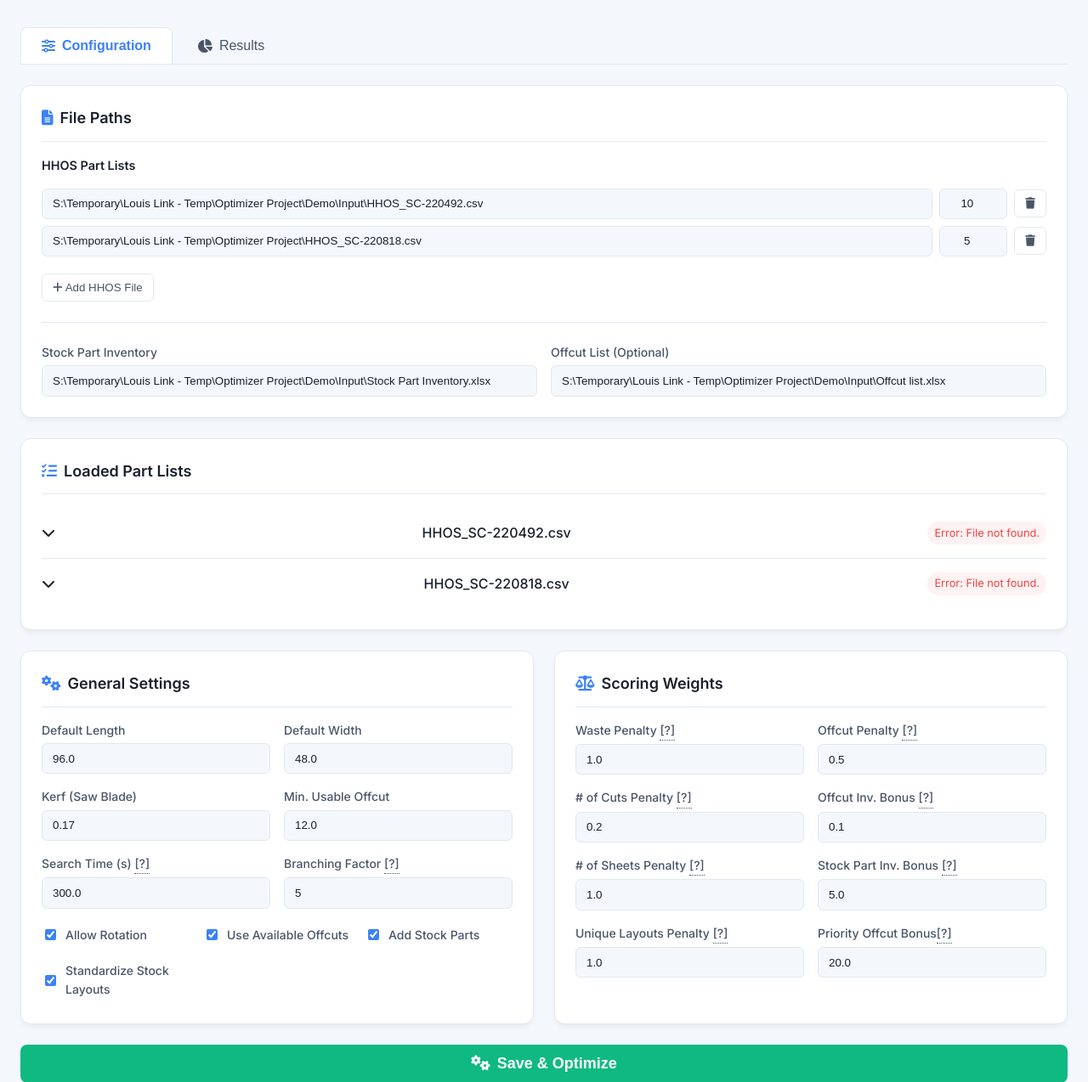
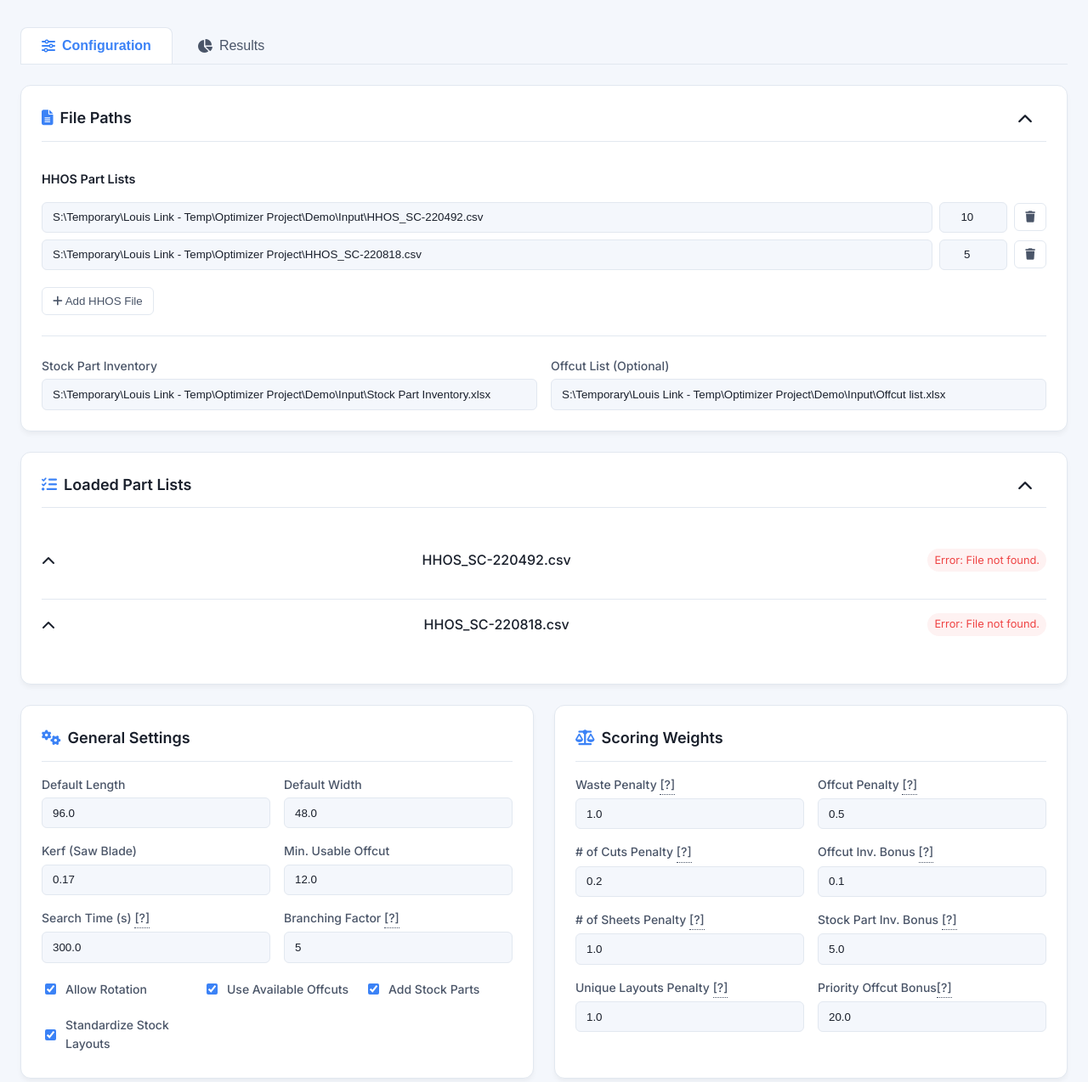
Before and after one commit to linklouis/Optimizer-App, a Flask app: page / in a window 1280 px wide. Shown: the part 69-1343 px from the top of the page at 85% size. Run offline with Flask 3, Linux system fonts and the light colour scheme.

Commit message:
Collapseable configurator sections and toggleable parts lists uploaded from HHOS files

```diff
--- a/app.py
+++ b/app.py
@@ -28,10 +28,11 @@ DEFAULT_CONFIG = {
     'w_waste': 1.0, 'w_offcut': 0.5, 'w_cuts': 0.2, 'w_quantity': 0.1,
     'w_sheets': 1.0, 'w_stock_fill': 1.0, 'w_unique_layouts': 0.5,
     'standardize_stock_layouts': True,
-    # --- NEW: Offcut Management Config ---
     'selected_offcuts': [],
     'prioritized_offcuts': [],
-    'w_priority_offcut': 10.0
+    'w_priority_offcut': 10.0,
+    # --- NEW: Add default for selected HHOS parts ---
+    'selected_hhos_parts': []
 }
 
 app = Flask(__name__)
@@ -81,9 +82,10 @@ def update_config_from_form(config, form_data):
             ref_id = key.replace('required_qty_', '')
             config['required_stock_quantities'][ref_id] = int(value)
 
-    # --- NEW: Get offcut selections from form ---
     config['selected_offcuts'] = form_data.getlist('selected_offcuts')
     config['prioritized_offcuts'] = form_data.getlist('prioritized_offcuts')
+    # --- NEW: Get selected HHOS parts from form ---
+    config['selected_hhos_parts'] = form_data.getlist('selected_hhos_parts')
 
     for key in ['w_waste', 'w_offcut', 'w_cuts', 'w_quantity', 'w_sheets', 'w_stock_fill', 'w_unique_layouts', 'w_priority_offcut']:
         if form_data.get(key) is not None:
@@ -91,9 +93,9 @@ def update_config_from_form(config, form_data):
 
     return config
 
-# --- Scoring Logic ---
+# --- Scoring Logic (omitted for brevity, no changes from previous step) ---
 def calculate_ideal_score(parts_to_cut, optional_stock_parts, offcut_df, config):
-    """Calculates a more sophisticated theoretical ideal score."""
+    # ... no changes ...
     # 1. Create the full "ideal" list of all parts to be made.
     ideal_part_list = parts_to_cut + optional_stock_parts
     if not ideal_part_list:
@@ -167,8 +169,16 @@ def calculate_ideal_score(parts_to_cut, optional_stock_parts, offcut_df, config)
     # 6. Final Score
     return total_ideal_bonus - total_ideal_penalty
 
+
 # --- Main Application Logic ---
 def run_optimization(config, hhos_df, offcut_df, stock_inv_df):
+
+    # --- MODIFIED: Filter HHOS parts based on user selection ---
+    if hhos_df is not None and not hhos_df.empty:
+        selected_hhos_ids = config.get('selected_hhos_parts', [])
+        if selected_hhos_ids: # If list is not empty, user has made a selection
+            hhos_df = hhos_df[hhos_df['unique_id'].isin(selected_hhos_ids)]
+
     hhos_parts = hhos_df.to_dict('records') if hhos_df is not None and not hhos_df.empty else []
     for part in hhos_parts:
         part['is_optional_filler'] = False
@@ -201,7 +211,6 @@ def run_optimization(config, hhos_df, offcut_df, stock_inv_df):
 
     stock_sheets = [{'id': 'default_sheet', 'length': config['default_length'], 'width': config['default_width'], 'quantity': float('inf'), 'type': 'Default'}]
 
-    # --- MODIFIED: Filter offcuts based on user selection ---
     if config.get('use_offcuts') and offcut_df is not None and not offcut_df.empty:
         selected_ids = [int(i) for i in config.get('selected_offcuts', [])]
         # If a user provides an offcut file but has not yet saved selections, default to using all offcuts.
@@ -220,8 +229,9 @@ def run_optimization(config, hhos_df, offcut_df, stock_inv_df):
     layouts, remaining, score = optimize_multiple_sheets(parts_to_cut, stock_sheets, config, optional_stock_parts, is_stock_only_job)
     return layouts, remaining, score, parts_to_cut
 
-
+# ... other functions (standardize_layouts, prepare_results_for_render, etc.) are unchanged ...
 def _calculate_live_stock_bonus(layout: dict, live_deficit_tracker: Counter, config: dict) -> float:
+    # ... no changes ...
     stock_fill_bonus = 0.0
     sheet_area = layout['sheet_info']['length'] * layout['sheet_info']['width']
     if sheet_area == 0: return 0.0
@@ -234,8 +244,8 @@ def _calculate_live_stock_bonus(layout: dict, live_deficit_tracker: Counter, con
                 stock_fill_bonus += (1 / initial_deficit) * (part_area / sheet_area) * w_stock_fill
     return stock_fill_bonus
 
-
 def standardize_layouts(layouts: list, initial_optional_parts: list, config: dict) -> list:
+    # ... no changes ...
     live_deficit_tracker = Counter({p['internal_ref']: int(p['target_stock'] - p['current_stock']) for p in initial_optional_parts})
     grouped_layouts = {}
     for i, layout in enumerate(layouts):
@@ -270,9 +280,8 @@ def standardize_layouts(layouts: list, initial_optional_parts: list, config: dic
             final_layouts[original_layout['original_index']] = standardized_layout
     return final_layouts
 
-
 def prepare_results_for_render(layouts, remaining_parts, final_score, config, elapsed_time, ideal_score, score_percentage):
-    """Processes and groups layout data for Jinja rendering."""
+    # ... no changes ...
     if not layouts: return None
     total_placed_area = sum(l['total_placed_area'] for l in layouts)
     total_sheet_area = sum(l['sheet_info']['length'] * l['sheet_info']['width'] for l in layouts)
@@ -301,6 +310,7 @@ def prepare_results_for_render(layouts, remaining_parts, final_score, config, el
     }
 
 def get_initial_optional_parts(stock_inv_df, config):
+    # ... no changes ...
     if not config['add_stock_parts'] or stock_inv_df is None: return []
     required_refs = config.get('required_stock_quantities', {}).keys()
     mask = (
@@ -318,26 +328,34 @@ def get_initial_optional_parts(stock_inv_df, config):
 def home():
     config = load_config()
     optimization_result, hhos_file_contents, all_stock_parts_list, all_offcuts_list = None, [], [], []
+    all_hhos_part_ids = []
 
     if request.method == 'POST':
         config = update_config_from_form(config, request.form)
         save_config(config)
         flash("Configuration saved successfully!", "success")
 
-    # This block populates the file preview accordions
+    # This block populates the file preview accordions and gathers all possible part IDs
     for hhos_file in config.get('hhos_files', []):
         path = hhos_file.get('path')
         content_item = {'path': path, 'parts': [], 'error': None}
         if path and os.path.exists(path):
             try:
-                df = extract_hhos_data(pd.read_csv(path, header=None))
-                df['quantity'] *= hhos_file.get('multiplier', 1)
-                content_item['parts'] = df.to_dict('records')
+                # Use a temporary df to generate IDs for the template
+                temp_df = extract_hhos_data(pd.read_csv(path, header=None))
+                temp_df['quantity'] *= hhos_file.get('multiplier', 1)
+                temp_df['unique_id'] = [f"{path}_{i}" for i in range(len(temp_df))]
+                all_hhos_part_ids.extend(temp_df['unique_id'].tolist())
+                content_item['parts'] = temp_df.to_dict('records')
             except Exception as e:
                 content_item['error'] = str(e)
         else:
             content_item['error'] = "File not found."
         hhos_file_contents.append(content_item)
+
+    # --- NEW: Default to selecting all HHOS parts if none are specified ---
+    if all_hhos_part_ids and not config.get('selected_hhos_parts'):
+        config['selected_hhos_parts'] = all_hhos_part_ids
 
     try:
         hhos_df, offcut_df, stock_inv_df = process_uploaded_files(
@@ -347,9 +365,7 @@ def home():
         if stock_inv_df is not None:
             all_stock_parts_list = stock_inv_df.to_dict('records')
 
-        # --- NEW: Prepare offcuts for display and default selection ---
         if offcut_df is not None:
-            # If an offcut file is loaded for the first time, default to selecting all.
             if not config.get('selected_offcuts') and config.get('offcut_path'):
                 config['selected_offcuts'] = [str(i) for i in offcut_df.index]
 
@@ -373,7 +389,6 @@ def home():
             if config.get('standardize_stock_layouts', False) and layouts:
                 final_layouts = standardize_layouts(layouts, initial_optional_parts, config)
 
-            # --- New Score Calculation ---
             ideal_score = calculate_ideal_score(parts_to_cut, initial_optional_parts, offcut_df, config)
             score_percentage = 0.0
             if final_score >= ideal_score:
@@ -382,7 +397,7 @@ def home():
                 score_percentage = max(0.0, (final_score / ideal_score) * 100.0)
             elif ideal_score < 0:
                 score_percentage = (ideal_score / final_score) * 100.0 if final_score != 0 else 0.0
-            else: # ideal_score == 0 and final_score < 0
+            else:
                 score_percentage = 0.0
             score_percentage = max(0.0, min(score_percentage, 100.0))
 
--- a/data_processing.py
+++ b/data_processing.py
@@ -87,13 +87,14 @@ def process_uploaded_files(hhos_files: list, offcut_path: str, stock_inv_path: s
     offcut_df, stock_inv_df = None, None
 
     try:
-        # --- NEW: Process list of HHOS files with multipliers ---
         for hhos_file in hhos_files:
             path = hhos_file.get('path')
             multiplier = hhos_file.get('multiplier', 1)
             if path and os.path.exists(path):
                 hhos_subset_df = extract_hhos_data(pd.read_csv(path, header=None))
                 hhos_subset_df['quantity'] = hhos_subset_df['quantity'] * multiplier
+                # --- NEW: Add a unique ID to each part row ---
+                hhos_subset_df['unique_id'] = [f"{path}_{i}" for i in range(len(hhos_subset_df))]
                 all_hhos_parts.append(hhos_subset_df)
 
         hhos_df = pd.concat(all_hhos_parts, ignore_index=True) if all_hhos_parts else pd.DataFrame()
--- a/misc/TODO.txt
+++ b/misc/TODO.txt
@@ -58,6 +58,7 @@ BUGS
     - Doesn't remember theme selection
     - Adding a new HHOS file doesn't make it pop up in the Loaded Parts List until after optimization
     - Stock part standardizing doesn't affect final score.
+    - Does the priority offcut bonus affect the ideal score?
 
 IDEAS
     - X Try every combination of cut order for every sheet?
--- a/static/css/style.css
+++ b/static/css/style.css
@@ -96,6 +96,46 @@ header h1 { margin: 0; font-size: 1.75rem; font-weight: 700; display: flex; alig
 .tab-content.active { display: block; animation: fadeIn 0.5s; }
 @keyframes fadeIn { from { opacity: 0; } to { opacity: 1; } }
 
+/* --- NEW: Styles for Collapsible Card Sections --- */
+.collapsible-section summary {
+    list-style: none;
+    cursor: pointer;
+}
+.collapsible-section summary::-webkit-details-marker {
+    display: none;
+}
+.collapsible-section > summary.card-title {
+    padding-bottom: 0;
+    border-bottom: none;
+    margin-bottom: 0;
+    width: 100%;
+}
+.collapsible-section[open] > summary.card-title {
+    padding-bottom: 0.75rem;
+    border-bottom: 1px solid var(--border-color);
+    margin-bottom: 1rem;
+}
+.collapsible-section .collapsible-content {
+    padding-top: 1rem;
+}
+details:not([open]) .collapsible-content {
+    display: none;
+}
+.collapsible-section > summary.card-title::after {
+    content: '\f078';
+    font-family: 'Font Awesome 6 Free';
+    font-weight: 900;
+    margin-left: auto;
+    transition: transform 0.3s ease;
+    padding-left: 1rem;
+}
+.collapsible-section[open] > summary.card-title::after {
+    transform: rotate(180deg);
+}
+.card-header {
+    margin-bottom: 1rem;
+}
+
 /* --- Forms & Inputs --- */
 .form-label { display: block; margin-bottom: 0.5rem; font-weight: 600; font-size: 0.9rem; color: var(--text-primary); }
 .form-grid { display: grid; grid-template-columns: repeat(auto-fit, minmax(200px, 1fr)); gap: 1rem; }
@@ -139,7 +179,6 @@ input:focus { outline: none; border-color: var(--primary); box-shadow: 0 0 0 2px
 .tooltip:hover::before { opacity: 1; }
 
 /* --- Stock Selector --- */
-.card-header { display: flex; justify-content: space-between; align-items: center; gap: 1rem; margin-bottom: 1rem; }
 .card-header .card-title { margin: 0; border: 0; padding: 0; }
 .button-group { display: flex; gap: 0.5rem; }
 .btn-secondary { background: none; border: 1px solid var(--border-color); color: var(--text-secondary); padding: 0.25rem 0.5rem; font-size: 0.8rem; border-radius: 0.25rem; cursor: pointer; transition: all 0.2s; }
@@ -150,7 +189,6 @@ input:focus { outline: none; border-color: var(--primary); box-shadow: 0 0 0 2px
 .stock-item-details { display: flex; flex-wrap: wrap; align-items: center; gap: 0.5rem 1rem; flex-grow: 1; }
 .stock-status { color: var(--secondary); font-size: 0.875rem; }
 
-/* NEW: Styles for required quantity input */
 .stock-item-qty { display: flex; align-items: center; gap: 0.5rem; }
 .stock-item-qty label { margin: 0; font-size: 0.8rem; }
 .stock-item-qty .required-qty-input { width: 70px; text-align: center; padding: 0.3rem 0.5rem; }
@@ -173,6 +211,8 @@ table { width: 100%; border-collapse: collapse; font-size: 0.875rem; }
 th, td { padding: 0.5rem; text-align: left; border-bottom: 1px solid var(--border-color); }
 th { font-weight: 600; }
 tbody tr:last-child td { border-bottom: none; }
+th:first-child, td:first-child { text-align: center; }
+th .select-all-parts-in-file { cursor: pointer; }
 
 /* --- Results --- */
 .results-summary { display: grid; grid-template-columns: repeat(auto-fit, minmax(200px, 1fr)); gap: 1.5rem; margin-bottom: 2rem; }
--- a/static/js/main.js
+++ b/static/js/main.js
@@ -67,7 +67,25 @@ document.addEventListener('DOMContentLoaded', function() {
     }
 
     /**
-     * --- NEW: Offcut Selection ---
+     * --- NEW: Loaded Part Selection ---
+     */
+    const loadedPartsAccordion = document.getElementById('loaded-parts-accordion');
+    if (loadedPartsAccordion) {
+        loadedPartsAccordion.addEventListener('change', e => {
+            const selectAllCheckbox = e.target.closest('.select-all-parts-in-file');
+            if (selectAllCheckbox) {
+                const table = selectAllCheckbox.closest('table');
+                const isChecked = selectAllCheckbox.checked;
+                table.querySelectorAll('tbody input[name="selected_hhos_parts"]').forEach(cb => {
+                    cb.checked = isChecked;
+                });
+            }
+        });
+    }
+
+
+    /**
+     * --- Offcut Selection ---
      */
     const selectAllOffcutsBtn = document.getElementById('select-all-offcuts');
     const deselectAllOffcutsBtn = document.getElementById('deselect-all-offcuts');
--- a/templates/index.html
+++ b/templates/index.html
@@ -47,8 +47,9 @@
                     {% endwith %}
 
                     <section class="card">
-                        <h2 class="card-title"><i class="fa-solid fa-file-alt"></i> File Paths</h2>
-
+                        <details class="collapsible-section" open>
+                            <summary class="card-title"><i class="fa-solid fa-file-alt"></i> File Paths</summary>
+                            <div class="collapsible-content">
                                 <div id="hhos-file-list" class="dynamic-file-list">
                                     <label class="form-label">HHOS Part Lists</label>
                                     {% if config.hhos_files %}
@@ -75,14 +76,18 @@
                                     <div><label for="stock_inv_path">Stock Part Inventory</label><input type="text" id="stock_inv_path" name="stock_inv_path" value="{{ config.stock_inv_path }}"></div>
                                     <div><label for="offcut_path">Offcut List (Optional)</label><input type="text" id="offcut_path" name="offcut_path" value="{{ config.offcut_path }}"></div>
                                 </div>
+                            </div>
+                        </details>
                     </section>
 
                     {% if hhos_file_contents %}
                     <section class="card">
-                        <h2 class="card-title"><i class="fa-solid fa-list-check"></i> Loaded Part Lists</h2>
-                        <div class="accordion">
+                         <details class="collapsible-section" open>
+                            <summary class="card-title"><i class="fa-solid fa-list-check"></i> Loaded Part Lists</summary>
+                            <div class="collapsible-content">
+                                <div class="accordion" id="loaded-parts-accordion">
                                     {% for file_content in hhos_file_contents %}
-                            <details class="accordion-item">
+                                    <details class="accordion-item" open>
                                         <summary class="accordion-header">
                                             <span class="accordion-title">{{ file_content.path.split('/')[-1].split('\\')[-1] }}</span>
                                             {% if file_content.error %}
@@ -97,6 +102,7 @@
                                                 <table>
                                                     <thead>
                                                         <tr>
+                                                            <th><input type="checkbox" class="select-all-parts-in-file" title="Select/Deselect All in this File"></th>
                                                             <th>Material</th>
                                                             <th>Length</th>
                                                             <th>Width</th>
@@ -108,6 +114,7 @@
                                                     <tbody>
                                                         {% for part in file_content.parts %}
                                                         <tr>
+                                                            <td><input type="checkbox" name="selected_hhos_parts" value="{{ part.unique_id }}" {% if part.unique_id in config.selected_hhos_parts %}checked{% endif %}></td>
                                                             <td>{{ part.material }}</td>
                                                             <td>{{ part.length }}</td>
                                                             <td>{{ part.width }}</td>
@@ -124,13 +131,17 @@
                                     </details>
                                     {% endfor %}
                                 </div>
+                            </div>
+                        </details>
                     </section>
                     {% endif %}
 
                     {% if all_offcuts %}
                     <section class="card">
+                        <details class="collapsible-section" open>
+                            <summary class="card-title"><i class="fa-solid fa-ruler-combined"></i> Manage Offcuts</summary>
+                             <div class="collapsible-content">
                                 <div class="card-header">
-                            <h2 class="card-title"><i class="fa-solid fa-ruler-combined"></i> Manage Offcuts</h2>
                                     <div class="button-group">
                                         <button type="button" class="btn-secondary" id="select-all-offcuts">Select All</button>
                                         <button type="button" class="btn-secondary" id="deselect-all-offcuts">Deselect All</button>
@@ -153,13 +164,17 @@
                                     </div>
                                     {% endfor %}
                                 </div>
+                            </div>
+                        </details>
                     </section>
                     {% endif %}
 
                     {% if all_stock_parts %}
                     <section class="card">
+                        <details class="collapsible-section" open>
+                            <summary class="card-title"><i class="fa-solid fa-boxes-stacked"></i>Manage Stock Parts</summary>
+                            <div class="collapsible-content">
                                 <div class="card-header">
-                            <h2 class="card-title"><i class="fa-solid fa-boxes-stacked"></i>Manage Stock Parts</h2>
                                     <div class="button-group">
                                         <button type="button" class="btn-secondary" id="select-all-stock">Select All</button>
                                         <button type="button" class="btn-secondary" id="deselect-all-stock">Deselect All</button>
@@ -189,6 +204,8 @@
                                     </label>
                                     {% endfor %}
                                 </div>
+                            </div>
+                        </details>
                     </section>
                     {% endif %}
 
```
Lines whose indentation alone changed are shown as unchanged.
